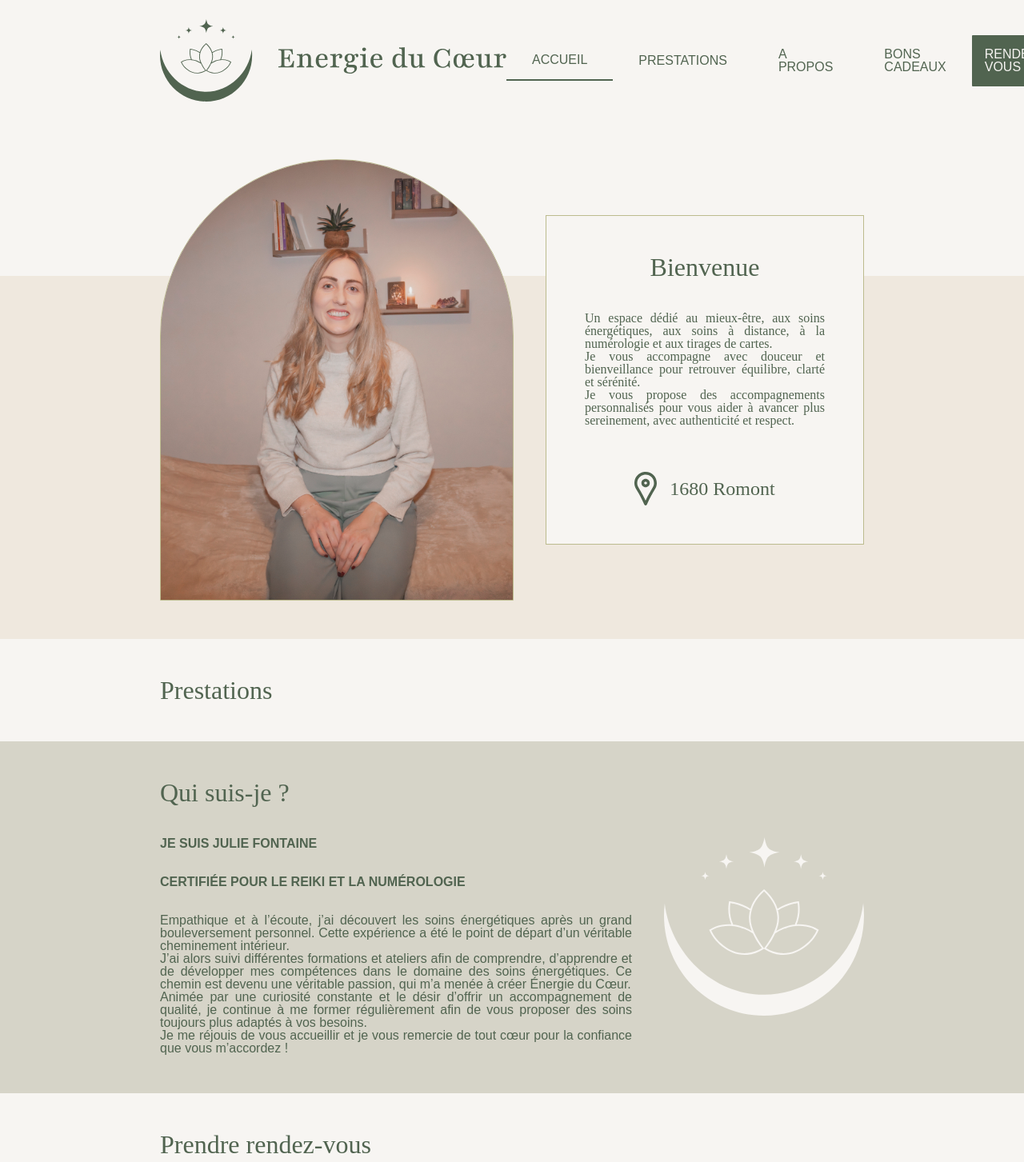
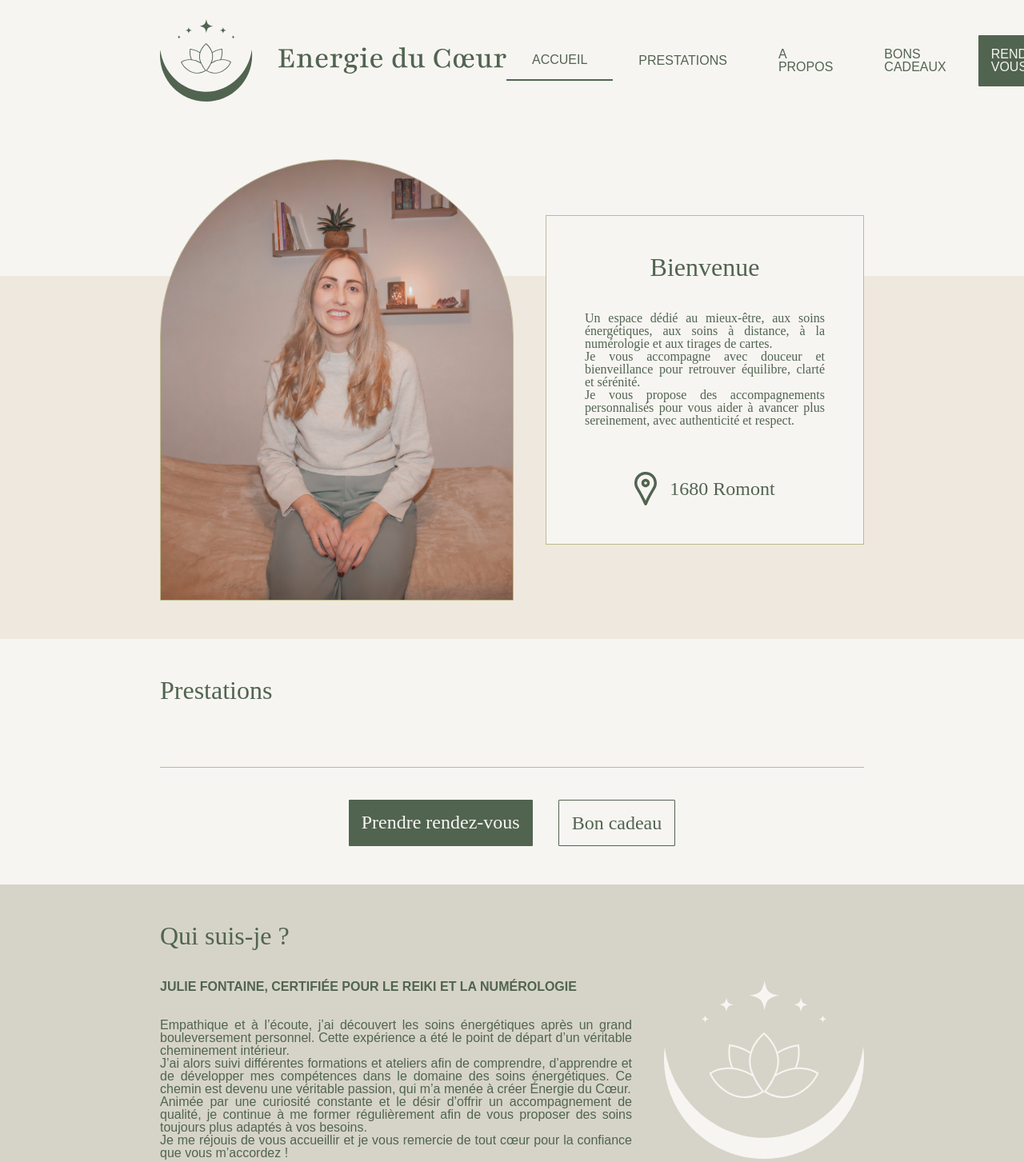
Before and after one commit to juliefontaine1999/energie-du-coeur, a website built with webpack: page src/index.html in a window 1280 px wide. Shown: the top 1453 px of the page at 80% size. Built offline with nearby package versions, Linux system fonts and the light colour scheme.

Commit message:
Ajout d'un début de section des Prestations, ajout des boutons Prendre rendez-vous et offrir un bon cadeau dans la section prestation. Ajout d'un divider horizontall, on peut faire des small ou normal buttons

```diff
--- a/src/index.html
+++ b/src/index.html
@@ -23,7 +23,7 @@
                 <a href="#prestations" class="menu-link">Prestations</a>
                 <a href="#aboutMe" class="menu-link">A propos</a>
                 <a href="#giftCard" class="menu-link">Bons cadeaux</a>
-                <a href="#makeAppointment" class="btn btn-primary btn-small uppercase">Rendez-vous</a>
+                <a href="#makeAppointment" class="btn btn-primary btn-small uppercase ml-2">Rendez-vous</a>
             </div>
         </div>
 
@@ -59,6 +59,18 @@
 
         <div id="prestations" class="section">
             <span class="section-title">Prestations</span>
+            <div class="section-content flex flex-column gap-block align-center">
+                <div id="prestationsCarousel">
+                    <div id="carouselLeftArrow"></div>
+                    <div id="carouselRightArrow"></div>
+
+                </div>
+                <div class="divider horizontal-divider"></div>
+                <div class="flex gap-comp">
+                    <a href="#makeAppointment" class="btn btn-primary">Prendre rendez-vous</a>
+                    <a href="#giftCard" class="btn btn-secondary">Bon cadeau</a>
+                </div>
+            </div>
         </div>
 
         <div id="aboutMe" class="section">
@@ -66,10 +78,7 @@
             <div class="section-content flex gap-block">
                 <div class="flex flex-column gap-comp">
                     <p>
-                        <span class="bold uppercase">Je suis Julie Fontaine</span>
-                    </p>
-                    <p>
-                        <span class="bold uppercase">Certifiée pour le reiki et la
+                        <span class="bold uppercase">Julie Fontaine, certifiée pour le reiki et la
                             numérologie</span>
                     </p>
                     <p>
@@ -112,7 +121,6 @@
             </div>
         </div>
     </div>
-    </div>
 </body>
 
 </html>
--- a/src/scss/components/_buttons.scss
+++ b/src/scss/components/_buttons.scss
@@ -1,13 +1,23 @@
 @use "sass:map";
 
 $btn-border-radius: 1px !default;
+
+$btn-padding-vertical: map.get($spacing, "3") !default;
+$btn-padding-horizontal: map.get($spacing, "3") !default;
+$btn-padding: $btn-padding-vertical $btn-padding-horizontal !default;
+$btn-font-size: 1.5rem !default;
+
 $small-btn-padding-vertical: map.get($spacing, "3") !default;
 $small-btn-padding-horizontal: map.get($spacing, "3") !default;
 $small-btn-padding: $small-btn-padding-vertical $small-btn-padding-horizontal !default;
+$small-btn-font-size: 1rem !default;
 
 .btn {
+    padding: $btn-padding;
     border: none;
     border-radius: $btn-border-radius;
+    font-family: "Roslindale", serif;
+    font-size: $btn-font-size;
     cursor: pointer;
     transition: background-color 0.3s ease;
 
@@ -20,7 +30,17 @@ $small-btn-padding: $small-btn-padding-vertical $small-btn-padding-horizontal !d
         }
     }
 
+    &.btn-secondary {
+        border: 1px solid $primary-color;
+        color: $primary-color;
+
+        &:hover {
+            background-color: darken($primary-color, 10%);
+        }
+    }
+
     &.btn-small {
         padding: $small-btn-padding;
+        font-size: $small-btn-font-size;
     }
 }
--- a/src/scss/custom/_custom.scss
+++ b/src/scss/custom/_custom.scss
@@ -39,9 +39,22 @@ p {
     text-align: justify;
 }
 
+.divider {
+    background-color: $secondary-color;
+
+    &.horizontal-divider {
+        width: 100%;
+        height: 1px;
+    }
+}
+
 #topBar {
     background-color: $topbar-bg;
     padding: map.get($spacing, "4") $section-padding-horizontal;
+
+    #menu .btn {
+        font: inherit;
+    }
 
     .menu-link {
         color: $primary-color;
```
